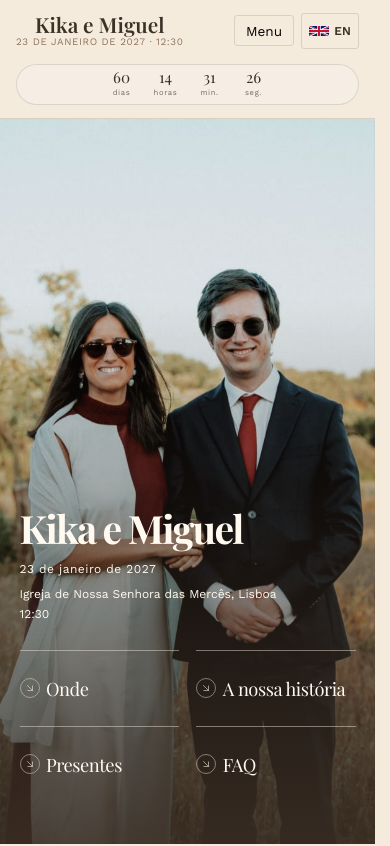
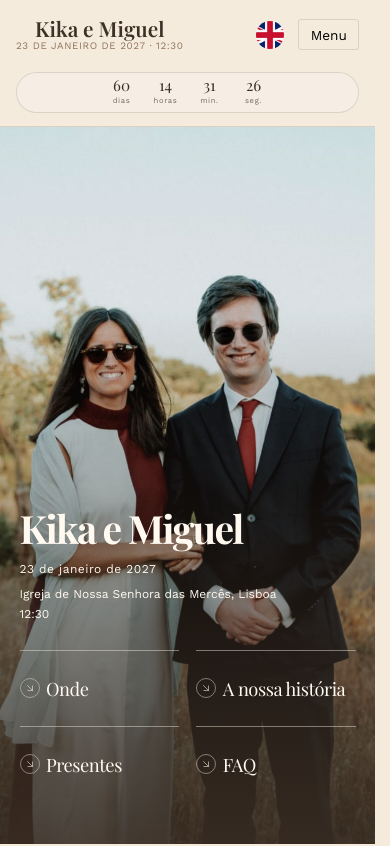
Before and after one commit to MiguelArriaga/KikaMiguelSite, a plain HTML site: page index.html in a window 390 px wide. Shown: the top 846 px of the page. Drawn offline with nearby package versions, Linux system fonts and the light colour scheme.

Commit message:
Place circular language flag beside header controls

```diff
--- a/css/styles.css
+++ b/css/styles.css
@@ -152,10 +152,6 @@ Nav
   opacity: 0.8;
   white-space: nowrap;
 }
-.nav-meta {
-  margin-left: auto;
-  margin-right: 0.5rem;
-}
 .nav-countdown {
   display: flex;
   align-items: center;
@@ -218,33 +214,31 @@ Nav
   cursor: pointer;
 }
 .nav-actions {
-  order: 2;
   display: flex;
   align-items: center;
   gap: 0.4rem;
   flex-shrink: 0;
+  margin-left: auto;
 }
 .language-toggle {
-  display: inline-flex;
-  align-items: center;
-  justify-content: center;
-  gap: 0.35rem;
-  min-width: 3.65rem;
-  min-height: 2.25rem;
-  padding: 0.25rem 0.4rem;
-  border: 1px solid var(--line);
-  border-radius: 3px;
+  display: inline-grid;
+  place-items: center;
+  width: 2.75rem;
+  height: 2.75rem;
+  padding: 0;
+  border: 0;
+  border-radius: 50%;
   background: transparent;
-  color: var(--color-ink);
-  font: 600 0.75rem var(--font-body);
   cursor: pointer;
 }
 .language-toggle img {
-  flex: none;
-  object-fit: contain;
+  width: 1.75rem;
+  height: 1.75rem;
+  border-radius: 50%;
+  object-fit: cover;
 }
-.language-toggle:hover {
-  border-color: var(--color-accent);
+[lang="en-GB"] .language-toggle img {
+  object-position: 25% center;
 }
 .language-toggle:focus-visible {
   outline: 2px solid var(--color-accent);
@@ -275,6 +269,33 @@ Nav
     background: transparent;
     border: 0;
     padding: 0;
+  }
+}
+@media (width < 640px) {
+  .nav-inner {
+    padding: 0.8rem 1rem;
+    flex-wrap: wrap;
+  }
+  .nav-brand {
+    align-items: center;
+  }
+  .nav-date {
+    letter-spacing: 0.06em;
+    white-space: normal;
+    text-align: center;
+    font-size: 0.62rem;
+  }
+  .nav-meta {
+    width: 100%;
+    margin-top: 0.2rem;
+  }
+  .nav-countdown {
+    justify-content: center;
+    padding: 0.3rem 0.45rem;
+  }
+  .nav-links.open {
+    left: 1rem;
+    right: 1rem;
   }
 }
 /* ==========================================================================
@@ -503,36 +524,6 @@ Hero
   }
   .section {
     padding: 4rem 0;
-  }
-  .nav-inner {
-    padding: 0.8rem 1rem;
-    flex-wrap: wrap;
-    justify-content: space-between;
-  }
-  .nav-brand {
-    order: 1;
-    width: auto;
-    align-items: center;
-  }
-  .nav-date {
-    letter-spacing: 0.06em;
-    white-space: normal;
-    text-align: center;
-    font-size: 0.62rem;
-  }
-  .nav-meta {
-    order: 3;
-    width: 100%;
-    margin: 0.2rem 0 0;
-  }
-  .nav-countdown {
-    width: 100%;
-    justify-content: center;
-    padding: 0.3rem 0.45rem;
-  }
-  .nav-links.open {
-    left: 1rem;
-    right: 1rem;
   }
   .countdown {
     display: none;
--- a/index.html
+++ b/index.html
@@ -19,6 +19,13 @@
       <span class="nav-date" data-date="time">23 de janeiro de 2027 · 12:30</span>
     </div>
 
+    <div class="nav-actions">
+      <button class="language-toggle" id="languageToggle" type="button" data-content-aria-label="language.switch" aria-label="Mudar para inglês" hidden>
+        <img src="pictures/flags/uk.png" width="28" height="28" alt="">
+      </button>
+      <button class="nav-toggle" id="navToggle" aria-expanded="false" aria-controls="navLinks" data-content="nav.menu">Menu</button>
+    </div>
+
     <div class="nav-meta">
       <div class="nav-countdown" id="countdown" data-content-aria-label="countdown.label" aria-label="Contagem decrescente para o casamento">
         <div class="unit"><span class="num" id="cd-days">–</span><span class="label" data-content="countdown.days">dias</span></div>
@@ -28,13 +35,6 @@
       </div>
     </div>
 
-    <div class="nav-actions">
-      <button class="nav-toggle" id="navToggle" aria-expanded="false" aria-controls="navLinks" data-content="nav.menu">Menu</button>
-      <button class="language-toggle" id="languageToggle" type="button" data-content-aria-label="language.switch" aria-label="Mudar para inglês" hidden>
-        <img src="pictures/flags/uk.png" width="20" height="12" alt="">
-        <span>EN</span>
-      </button>
-    </div>
     <ul class="nav-links" id="navLinks">
       <li><a href="#detalhes" data-content="nav.details">Onde</a></li>
       <li><a href="#historia" data-content="nav.storyMenu">A Nossa História</a></li>
--- a/js/localization.js
+++ b/js/localization.js
@@ -40,7 +40,6 @@
     });
     const isEnglish = locale === englishLocale;
     toggle.querySelector("img").src = isEnglish ? "pictures/flags/portugal.png" : "pictures/flags/uk.png";
-    toggle.querySelector("span").textContent = isEnglish ? "PT" : "EN";
   }
 
   window.siteLocale = {text, date};
```
Also changed, not shown: tools/browser-check.mjs (+20 -4 lines), 1 other file.
